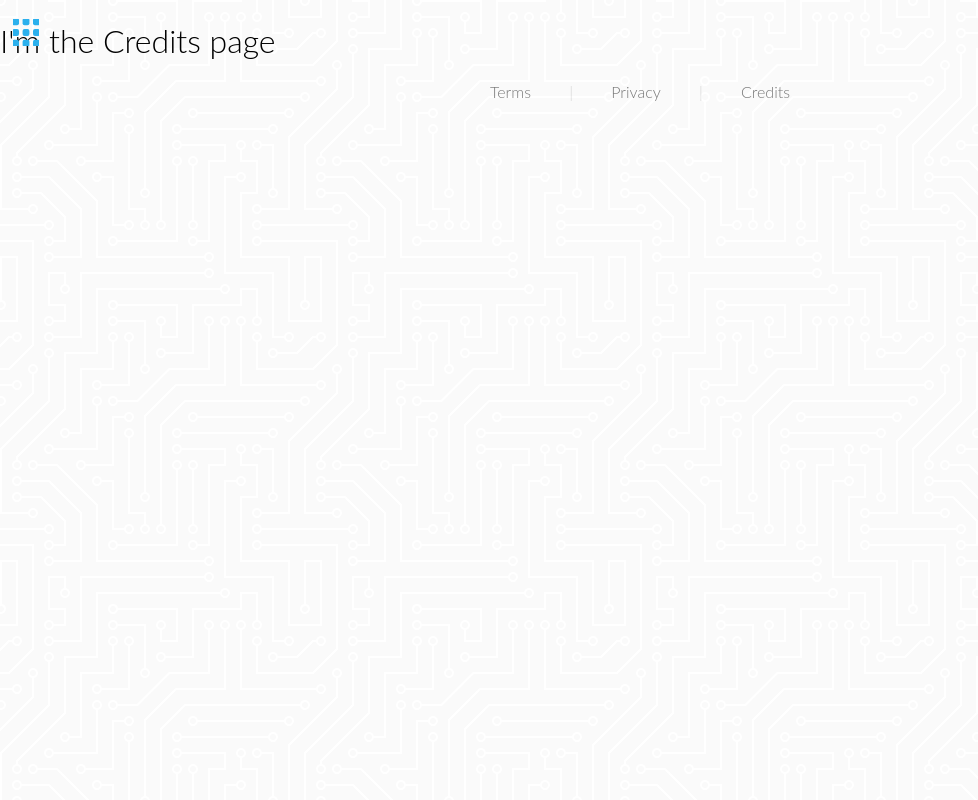
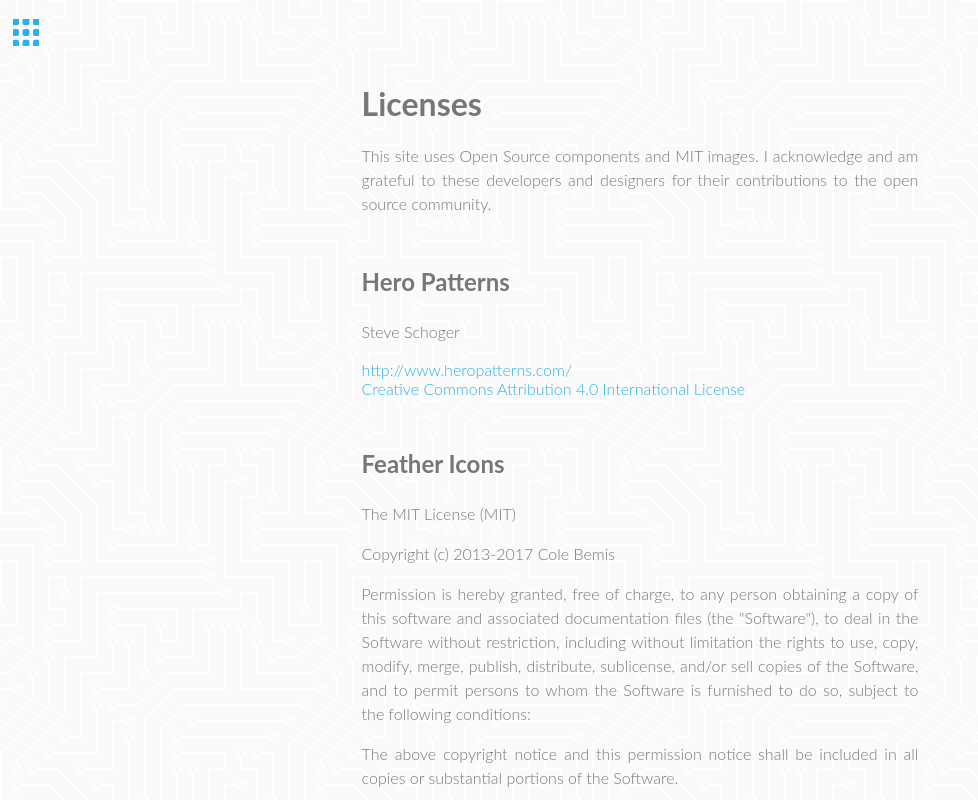
Before and after one commit to Safi1012/Portfolio-Generator, a Vue app: page /credits in a window 1280 px wide. Shown: the top 800 px of the page, without its empty margins (0-978 px from the left). Built offline with nearby package versions, Linux system fonts and the light colour scheme.

Commit message:
Add content to Credits page

```diff
--- a/src/views/Credits.vue
+++ b/src/views/Credits.vue
@@ -1,7 +1,50 @@
 <template>
-  <div class="credits">
-    <h1>I'm the Credits page</h1>
-  </div>
+  <article class="credits">
+    <section>
+      <h1>Licenses</h1>
+      <p>
+        This site uses Open Source components and MIT images.
+        I acknowledge and am grateful to these developers and designers for their contributions to the open source community.
+      </p>
+
+      <section>
+        <h2>Hero Patterns</h2>
+        <p>Steve Schoger</p>
+        <a href="http://www.heropatterns.com/" target="_blank" rel="noopener nofollow">http://www.heropatterns.com/</a><br>
+        <a href="http://creativecommons.org/licenses/by/4.0/" target="_blank" rel="noopener nofollow">
+          Creative Commons Attribution 4.0 International License
+        </a>
+      </section>
+
+      <section>
+        <h2>Feather Icons</h2>
+
+        <p>The MIT License (MIT)</p>
+        <p>Copyright (c) 2013-2017 Cole Bemis</p>
+        <p>
+          Permission is hereby granted, free of charge, to any person obtaining a copy
+          of this software and associated documentation files (the "Software"), to deal
+          in the Software without restriction, including without limitation the rights
+          to use, copy, modify, merge, publish, distribute, sublicense, and/or sell
+          copies of the Software, and to permit persons to whom the Software is
+          furnished to do so, subject to the following conditions:
+        </p>
+        <p>
+          The above copyright notice and this permission notice shall be included in all
+          copies or substantial portions of the Software.
+        </p>
+        <p>
+          THE SOFTWARE IS PROVIDED "AS IS", WITHOUT WARRANTY OF ANY KIND, EXPRESS OR
+          IMPLIED, INCLUDING BUT NOT LIMITED TO THE WARRANTIES OF MERCHANTABILITY,
+          FITNESS FOR A PARTICULAR PURPOSE AND NONINFRINGEMENT. IN NO EVENT SHALL THE
+          AUTHORS OR COPYRIGHT HOLDERS BE LIABLE FOR ANY CLAIM, DAMAGES OR OTHER
+          LIABILITY, WHETHER IN AN ACTION OF CONTRACT, TORT OR OTHERWISE, ARISING FROM,
+          OUT OF OR IN CONNECTION WITH THE SOFTWARE OR THE USE OR OTHER DEALINGS IN THE
+          SOFTWARE.
+        </p>
+      </section>
+    </section>
+  </article>
 </template>
 
 
@@ -10,3 +53,47 @@
 
   export default class Credits extends Vue {}
 </script>
+
+
+<style lang="scss" scoped>
+  .credits {
+    max-width: 60ch;
+    margin: 5rem 2rem;
+    font-family: var(--project-card-font-family);
+    color: var(--footer-text-color);
+  }
+
+  .credits > * > section {
+    margin-top: 3em;
+  }
+
+  .credits > * a {
+    color: var(--social-media-icon-color);
+    text-decoration: none;
+  }
+
+  .credits > * p {
+    text-align: justify;
+    hyphens: auto;
+    line-height: 1.5em;
+  }
+
+  .credits > * h1 {
+    font-size: 2em;
+    font-weight: 700;
+    margin-bottom: 0;
+    line-height: 1.5em;
+  }
+
+  .credits > * h2 {
+    font-size: 1.5em;
+    font-weight: 700;
+    line-height: 1.5em;
+  }
+
+  @media (min-width: 620px) {
+    .credits {
+      margin: 5rem auto;
+    }
+  }
+</style>
--- a/src/views/Privacy.vue
+++ b/src/views/Privacy.vue
@@ -106,7 +106,7 @@
   .privacy {
     max-width: 60ch;
     margin: 5rem 2rem;
-    font-family: var(--project-card-font-family); // TODO: create variable
+    font-family: var(--project-card-font-family);
     color: var(--footer-text-color);
   }
 
--- a/src/views/Terms.vue
+++ b/src/views/Terms.vue
@@ -86,7 +86,7 @@
   .terms {
     max-width: 60ch;
     margin: 5rem 2rem;
-    font-family: var(--project-card-font-family); // TODO: create variable
+    font-family: var(--project-card-font-family);
     color: var(--footer-text-color);
   }
 
```
